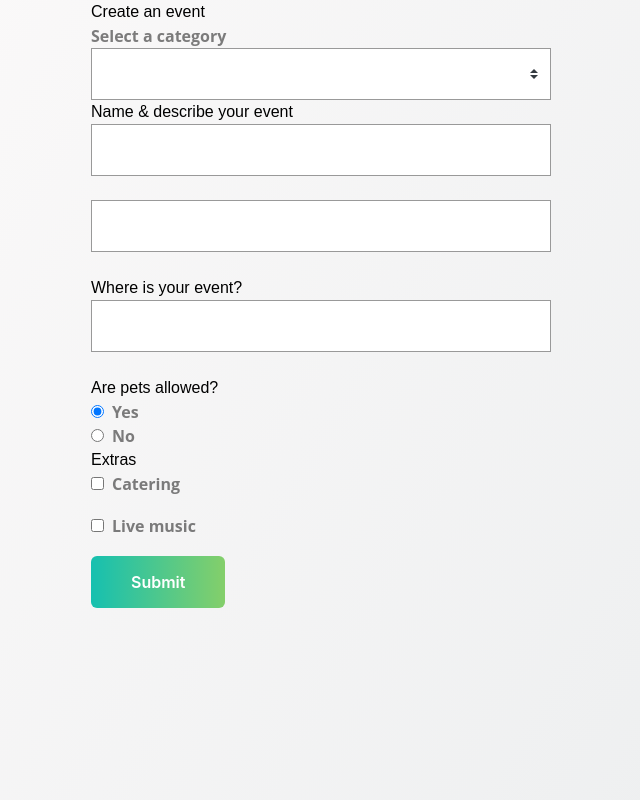
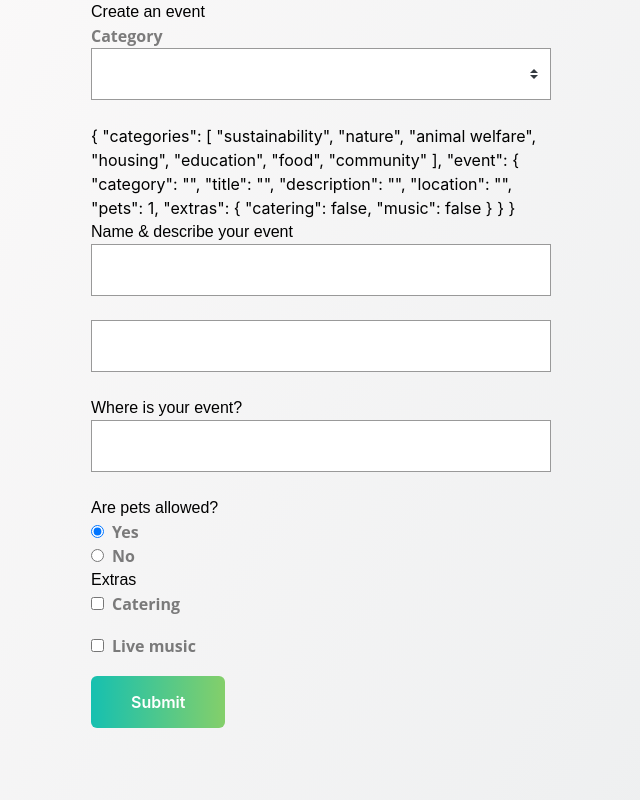
Before and after one commit to Akash52/vue-handson-practice, a Vue app in the folder vue-form/: page / in a window 1280 px wide. Shown: the whole page, without its empty margins (319-959 px from the left). Built offline with nearby package versions, Linux system fonts and the light colour scheme.

Commit message:
Base Select

```diff
--- /dev/null
+++ b/vue-form/src/components/BaseSelect.vue
@@ -0,0 +1,40 @@
+<template>
+  <label v-if="label">{{ label }}</label>
+  <select
+    :value="modelValue"
+    class="field"
+    v-bind="{
+      ...$attrs,
+      onChange: (e) => $emit('update:modelValue', e.target.value)
+    }"
+  >
+    <option
+      v-for="option in options"
+      :value="option"
+      :key="option"
+      :selected="option === modelValue"
+    >
+      {{ option }}
+    </option>
+  </select>
+</template>
+
+<script>
+export default {
+  props: {
+    label: {
+      type: String,
+      default: ''
+    },
+    modelValue: {
+      type: [String, Number],
+      default: ''
+    },
+    options: {
+      type: Array,
+      required: true,
+      default: () => []
+    }
+  }
+}
+</script>
--- a/vue-form/src/views/SimpleForm.vue
+++ b/vue-form/src/views/SimpleForm.vue
@@ -2,17 +2,13 @@
   <div>
     <h1>Create an event</h1>
     <form>
-      <label>Select a category</label>
-      <select v-model="event.category">
-        <option
-          v-for="option in categories"
-          :value="option"
-          :key="option"
-          :selected="option === event.category"
-        >
-          {{ option }}
-        </option>
-      </select>
+      <BaseSelect
+        :options="categories"
+        v-model="event.category"
+        label="Category"
+      />
+
+      {{ $data }}
 
       <h3>Name & describe your event</h3>
 
@@ -53,6 +49,7 @@
 
 <script>
 import BaseInput from '@/components/BaseInput.vue'
+import BaseSelect from '../components/BaseSelect.vue'
 export default {
   // eslint-disable-next-line space-before-function-paren
   data() {
@@ -79,6 +76,6 @@
       }
     }
   },
-  components: { BaseInput }
+  components: { BaseInput, BaseSelect }
 }
 </script>
```
